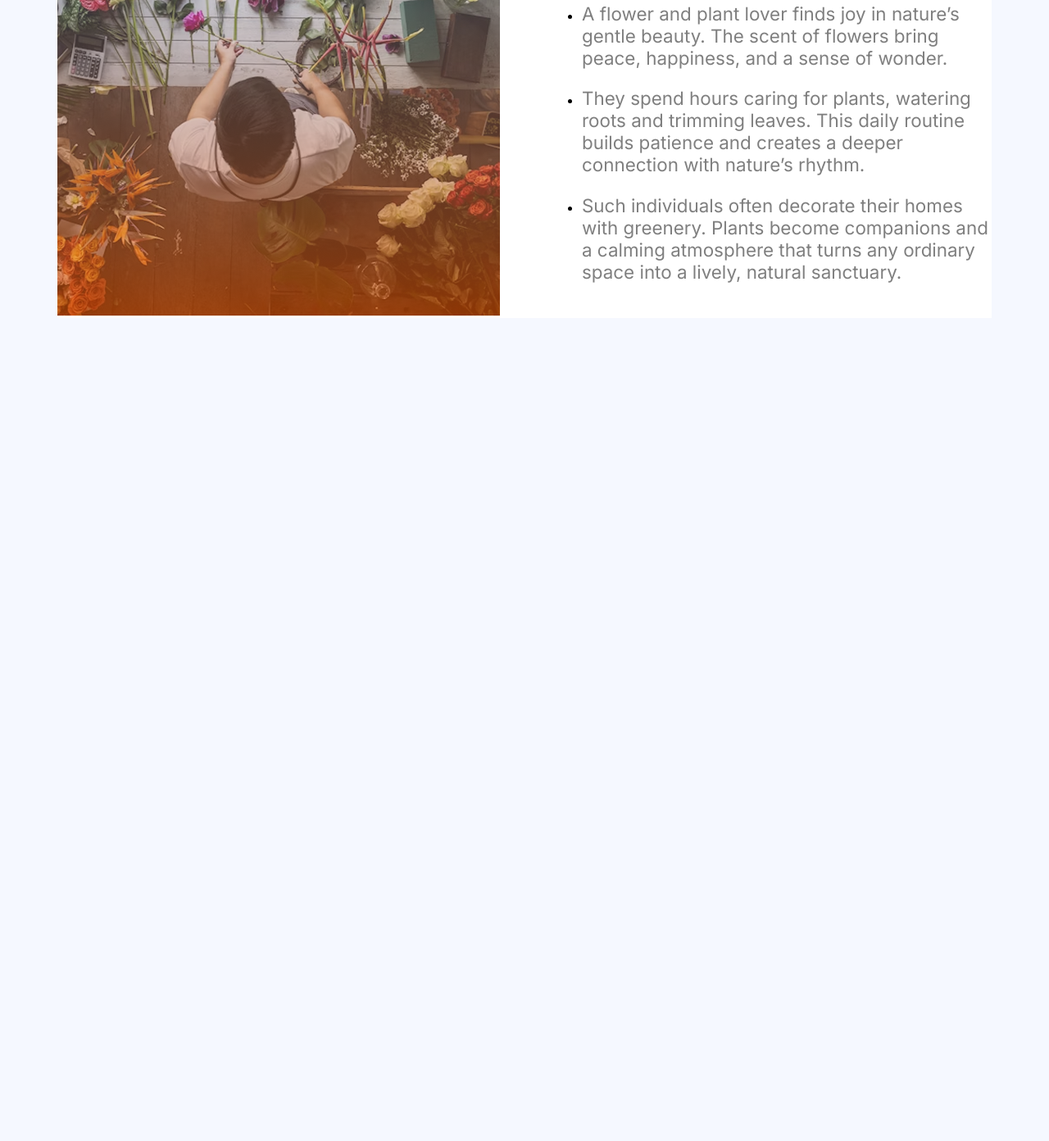
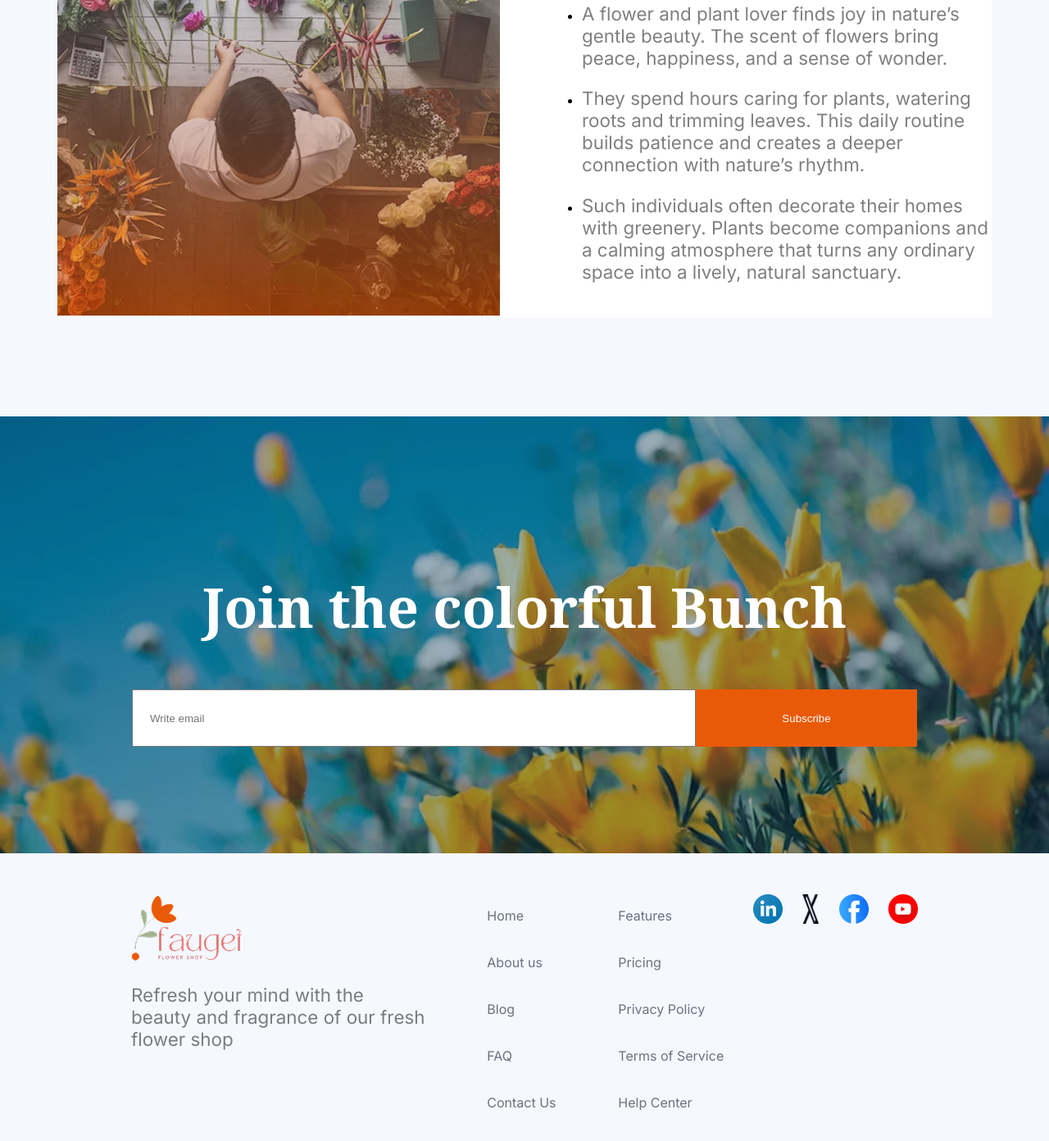
Before and after one commit to AK-Azad001/floer-assignment-b12-02, a plain HTML site: page index.html in a window 1280 px wide. Shown: the part 2517-3909 px from the top of the page at 82% size. Before the commit the page ends 2907 px from the top, so only its background shows below. Drawn offline with Linux system fonts and the light colour scheme.

Commit message:
added footer section

```diff
--- a/index.html
+++ b/index.html
@@ -116,7 +116,7 @@
 
         <section class="plants-lover-section">
             <div class="plants-lover-image">
-                <img src="./assets/flower-store.png" alt="">
+                <img class="lover-image" src="./assets/flower-store.png" alt="">
             </div>
 
             <div class="plants-lover-description">
@@ -150,6 +150,20 @@
 
         </section>
 
+        <section class="join-section">
+            <div class="join-bunch">
+                <h1>
+                    Join the colorful Bunch
+                </h1>
+                <div class="input-button">
+                    <input class="input" type="email" name="" id="" placeholder="Write email">
+                <button class="btn-primary">Subscribe</button>
+                </div>
+
+            </div>
+        </section>
+
+
 
 
 
@@ -171,8 +185,42 @@
 
     </main>
 
-    <footer>
+    <footer class="footer inter-normal">
+        <div class="footer-container">
+            <div class="footer-container-description">
+                <img src="./assets/logo.png" alt="">
+                <p>Refresh your mind with the <br> beauty and fragrance of our fresh <br> flower shop</p>
+            </div>
+            <div class="footer-container-links-1">
+                <ul>
+                    <li><a href="">Home</a></li>
+                    <li><a href="">About us</a></li>
+                    <li><a href="">Blog</a></li>
+                    <li><a href="">FAQ</a></li>
+                    <li><a href="">Contact Us</a></li>
+                </ul>
+            </div>
+            <div class="footer-container-links-2">
+                <ul>
+                    <li><a href="">Features</a></li>
+                    <li><a href="">Pricing</a></li>
+                    <li><a href="">Privacy Policy</a></li>
+                    <li><a href="">Terms of Service</a></li>
+                    <li><a href="">Help Center</a></li>
+                </ul>
+            </div>
+            <div class="footer-container-icons">
+                <img  src="./assets/icon-linkedin.png" alt="">
+                <img  src="./assets/icon-twitter.png" alt="">
+                <img src="./assets/icon-facebook.png" alt="">
+                <img src="./assets/icon-youtube.png" alt="">
+            </div>
 
+
+
+
+
+        </div>
 
 
 
--- a/styles/style.css
+++ b/styles/style.css
@@ -23,6 +23,7 @@
   border:none ;
   color: #FFFFFF;
   background-color: #E95A08;
+  margin: 0;
 }
 /* header styles */
 .header{
@@ -171,13 +172,13 @@
 /* plants-lover-section styles */
 .plants-lover-section{
   max-width: 1140px;
-  height: 600px;
+  min-height: 600px;
   margin: 0 auto;
   margin-top: 210px;
   display: flex;
   gap:60px;
+  background-color: #FFFFFF;
 
-  background-color: #FFFFFF;
 }
 
 .plants-lover-image{
@@ -203,6 +204,90 @@
   color:rgba(0, 0, 0, 0.5) ;
 }
 
+/* join-section styles */
+.join-section{
+  max-width: 1440px;
+  height: 533px;
+  margin-top: 120px;
+  background-image: url(../assets/news-letter-bg.png);
+  background-repeat: no-repeat;
+  display: flex;
+  justify-content: center;
+  align-items: center;
+  gap: 0;
+}
+.join-bunch{
+  text-align: center;
+
+}
+.join-bunch h1{
+  color: #FFFFFF;
+  font-size: 4.2rem;
+  font-weight: 700;
+}
+.input{
+  width: 644px;
+  height: 50px;
+  margin-right: 0;
+  padding: 8px 20px;
+  color:rgba(0, 0, 0, 0.5) ;
+}
+.input-button{
+  display: flex;
+}
+
+/* footer section styles */
+.footer{
+  max-width: 1440px;
+  min-height: 348px;
+
+}
+.footer-container{
+  max-width: 1120px;
+  min-height: 248px;
+  margin:50px 160px ;
+  display: flex;
+  align-items: flex-start;
+  justify-content: space-between;
+}
+.footer-container-description p{
+  font-size: 1.4rem;
+  font-weight: 500px;
+  color:rgba(0, 0, 0, 0.5) ;
+}
+.footer-container-links-1 ul{
+  min-height:248px;
+  display: flex;
+  flex-direction: column;
+  justify-content: space-between;
+  list-style: none;
+
+
+}
+.footer-container-links-1 a{
+  text-decoration: none;
+  color:#6B7280 ;
+}
+.footer-container-links-2 ul{
+  min-height:248px;
+  display: flex;
+  flex-direction: column;
+  justify-content: space-between;
+  list-style: none;
+
+
+}
+.footer-container-links-2 a{
+  text-decoration: none;
+  color:#6B7280 ;
+}
+.footer-container-icons img{
+  display: block;
+}
+.footer-container-icons{
+  display: flex;
+  gap:24px;
+}
 
 /* responsibe styles */
 /* mobile styles */
@@ -255,13 +340,44 @@
 .plants-lover-section{
   flex-direction: column;
   margin: 0 auto;
+  margin-top: 40px;
 
 }
 .plants-lover-image{
+  width: 100%;
+}
+.lover-image{
   width: 100%;
 }
 .plants-lover-description{
   width: 100%;
   text-align: left;
 }
+.join-section{
+  width: 100%;
+  background: cover;
+  background-color: rgba(7, 51, 79, 0.4);
 }
+.join-bunch{
+  width: 90%;
+}
+.join-bunch h1{
+  font-size: 1.3rem;
+}
+.footer-container{
+  flex-direction: column;
+  justify-content: left;
+  gap: 0;
+  margin: 0;
+  margin-left: 20px;
+}
+.footer-container-description p{
+  font-size: 1rem;
+}
+.footer-container-links-1 ul{
+  padding: 0;
+}
+.footer-container-links-2 ul{
+  padding: 0;
+}
+}
```
